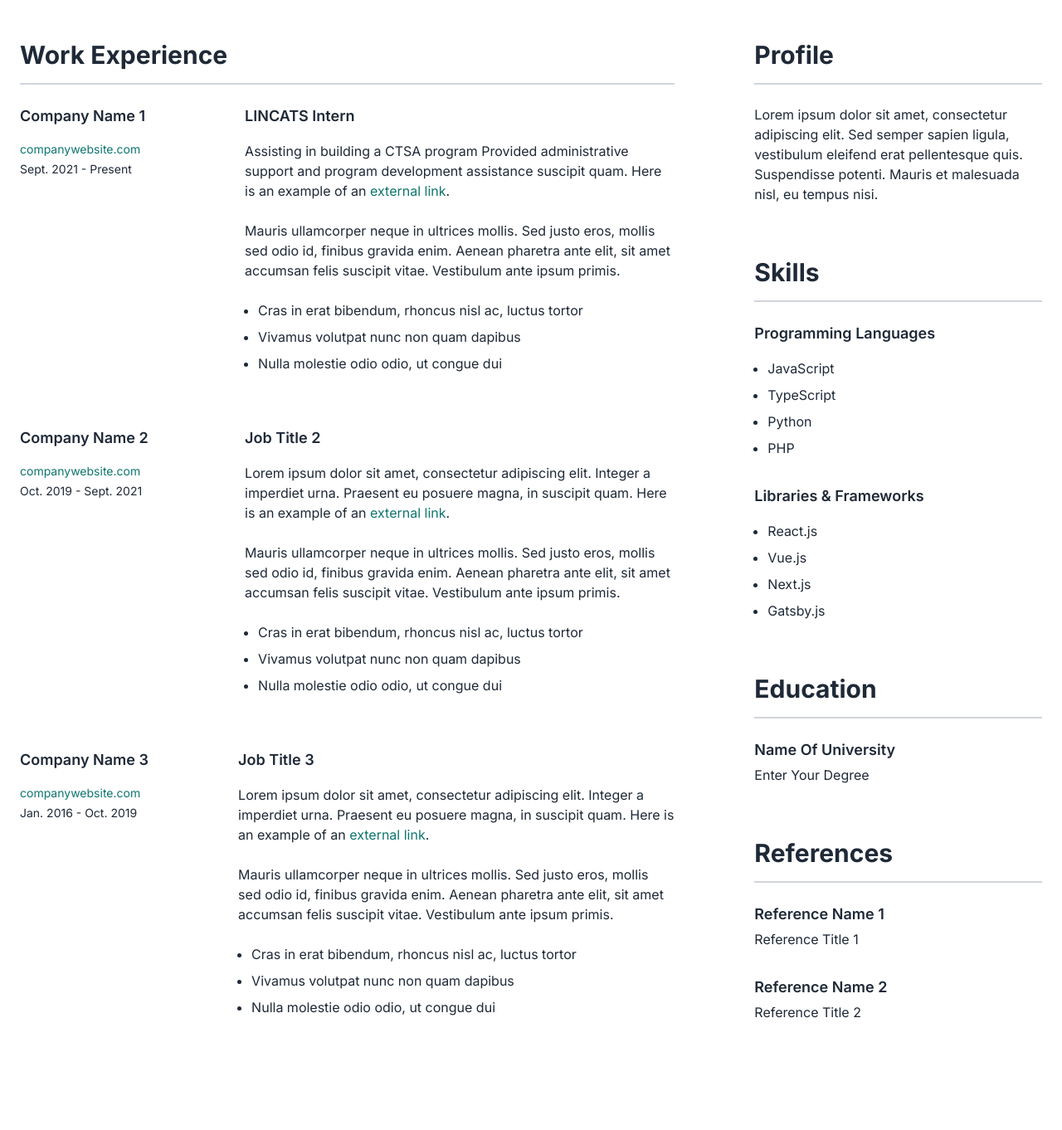
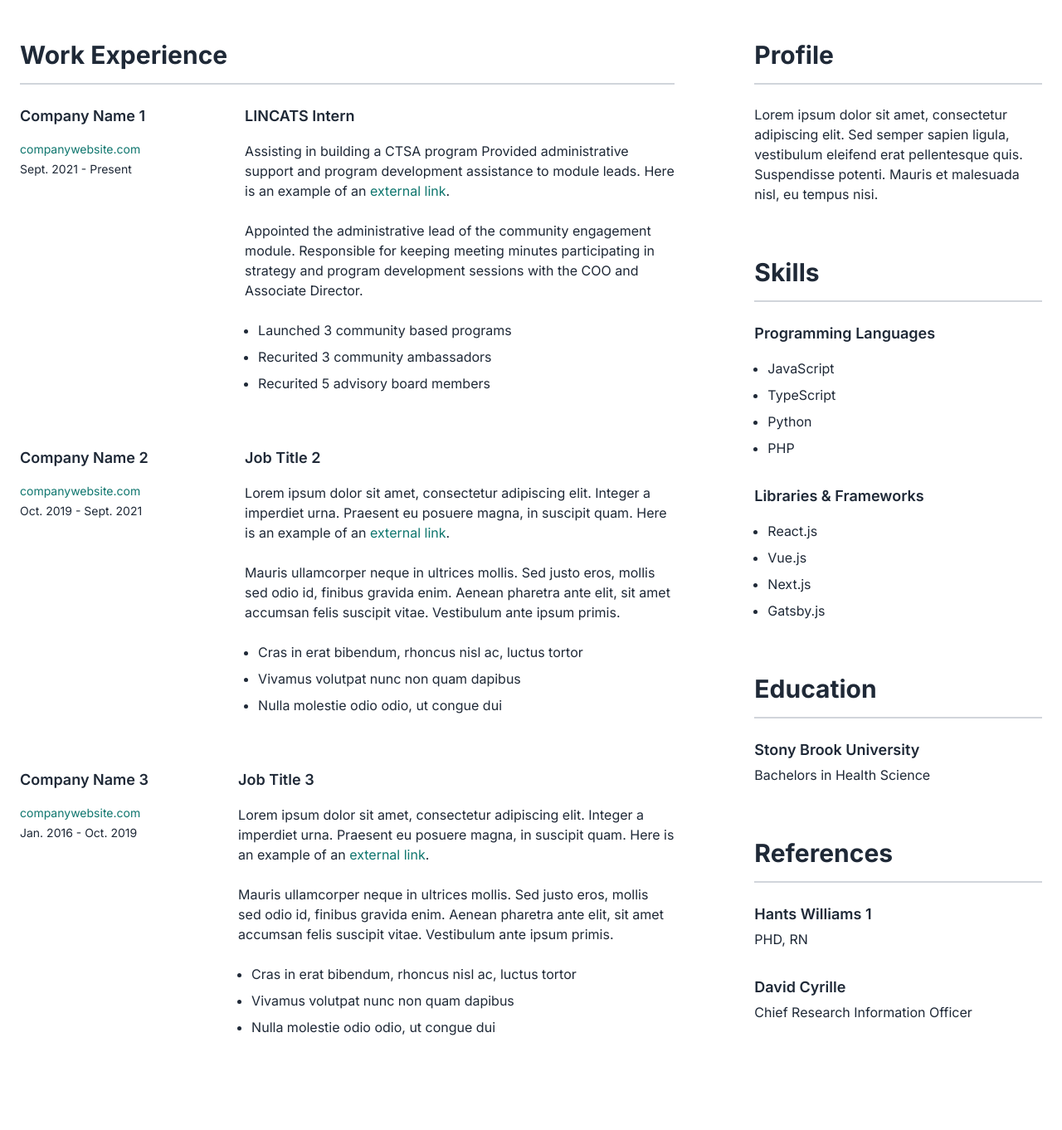
Before and after one commit to meglee67/my-resume-page, a Flask app: page / in a window 1280 px wide. Shown: the part 310-1672 px from the top of the page at 83% size. Before the commit the page ends 1537 px from the top, so only its background shows below. Run offline with Flask 3, Linux system fonts and the light colour scheme.

Commit message:
more changes to html

```diff
--- a/templates/home.html
+++ b/templates/home.html
@@ -171,7 +171,7 @@
                 <p>
                   Assisting in building a CTSA program
                   Provided administrative support and program development assistance
-                  suscipit quam. Here is an example of an
+                  to module leads. Here is an example of an
                   <a
                     href="https://resumewind.com/"
                     target="_blank"
@@ -180,15 +180,15 @@
                   >.
                 </p>
                 <p>
-                  Mauris ullamcorper neque in ultrices mollis. Sed justo eros,
-                  mollis sed odio id, finibus gravida enim. Aenean pharetra ante
-                  elit, sit amet accumsan felis suscipit vitae. Vestibulum ante
-                  ipsum primis.
+                  Appointed the administrative lead of the community
+                  engagement module. Responsible for keeping meeting minutes
+                  participating in strategy and program development sessions
+                  with the COO and Associate Director.
                 </p>
                 <ul>
-                  <li>Cras in erat bibendum, rhoncus nisl ac, luctus tortor</li>
-                  <li>Vivamus volutpat nunc non quam dapibus</li>
-                  <li>Nulla molestie odio odio, ut congue dui</li>
+                  <li>Launched 3 community based programs</li>
+                  <li>Recurited 3 community ambassadors</li>
+                  <li>Recurited 5 advisory board members</li>
                 </ul>
               </div>
             </div>
@@ -316,19 +316,19 @@
 
             <!-- Education -->
             <h3 class="mt-12 lg:mt-16">Education</h3>
-            <h4 class="mb-1">Name Of University</h4>
-            <p class="mb-1">Enter Your Degree</p>
+            <h4 class="mb-1">Stony Brook University</h4>
+            <p class="mb-1">Bachelors in Health Science</p>
 
             <!-- References -->
             <h3 class="mt-12 lg:mt-16">References</h3>
 
             <!-- Reference 1 -->
-            <h4 class="mb-1">Reference Name 1</h4>
-            <p>Reference Title 1</p>
+            <h4 class="mb-1">Hants Williams 1</h4>
+            <p>PHD, RN</p>
 
             <!-- Reference 2 -->
-            <h4 class="mt-8 mb-1">Reference Name 2</h4>
-            <p class="mb-1">Reference Title 2</p>
+            <h4 class="mt-8 mb-1">David Cyrille</h4>
+            <p class="mb-1">Chief Research Information Officer</p>
           </div>
         </div>
       </div>
```
